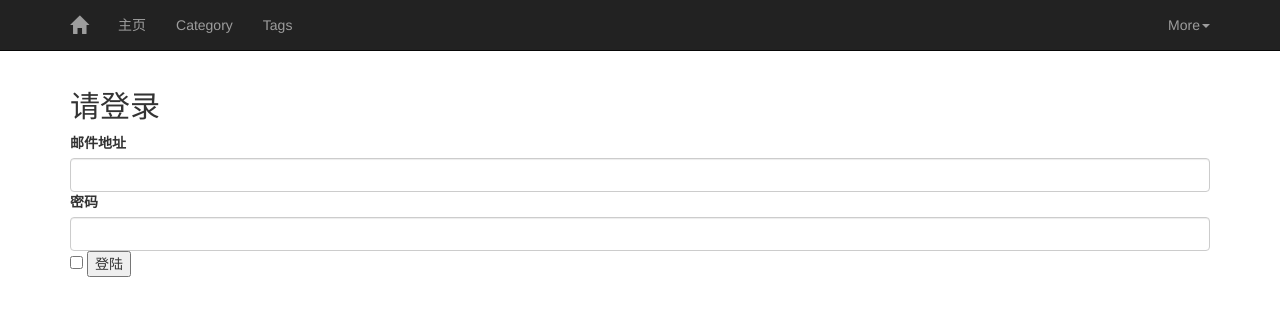
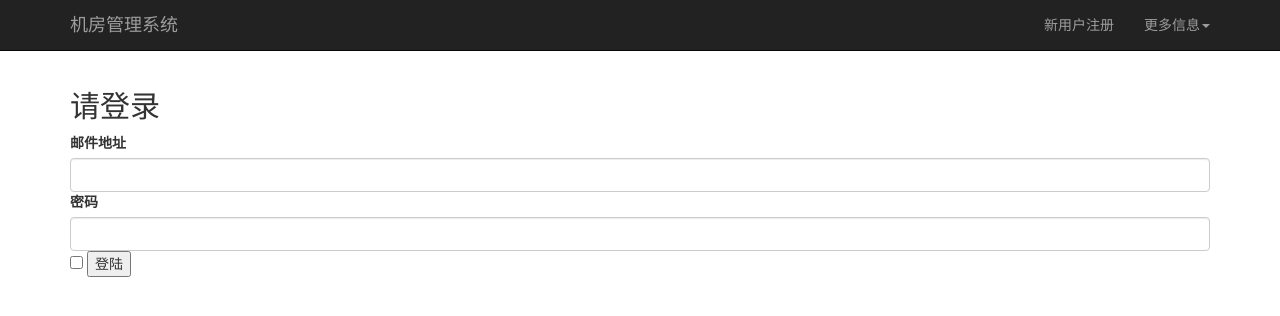
Before and after one commit to mapan1984/crms, a Flask app: page / in a window 1280 px wide. Shown: the top 316 px of the page. Run offline with Flask 2, Linux system fonts and the light colour scheme; some libraries are stand-ins or nearby versions.

Commit message:
在首页增加注册新用户链接

```diff
--- a/app/templates/_includes/nav.html
+++ b/app/templates/_includes/nav.html
@@ -9,29 +9,20 @@
         <span class="icon-bar"></span>
         <span class="icon-bar"></span>
       </button>
-      <a class="navbar-brand" href="/">
-        <span class="glyphicon glyphicon-home" aria-hidden="true"></span>
-      </a>
+      <a class="navbar-brand" href="/">机房管理系统</a>
     </div><!-- navbar-header -->
-    <div class="collapse navbar-collapse" id="bs-example-navbar-collapse-1">
-      <ul class="nav navbar-nav">
-        <li><a href="/">主页</a></li>
-        <li><a href="/category">Category</a></li>
-        <li><a href="/tags">Tags</a></li>
-      </ul>
-      <ul class="nav navbar-nav navbar-right">
-        <li class="dropdown">
-        <a href="#" class="dropdown-toggle" data-toggle="dropdown"
-          role="button" aria-haspopup="true" aria-expanded="false">
-          More<span class="caret"></span>
-        </a>
+    <ul class="nav navbar-nav navbar-right">
+      <li><a href="#">新用户注册</a></li>
+      <li class="dropdown">
+        <a href="#" class="dropdown-toggle" data-toggle="dropdown" role="button" aria-haspopup="true" aria-expanded="false">更多信息<span class="caret"></span></a>
         <ul class="dropdown-menu">
-          <li><a href="/allposts">More</a></li>
+          <li><a href="#">Action</a></li>
+          <li><a href="#">Another action</a></li>
+          <li><a href="#">Something else here</a></li>
           <li role="separator" class="divider"></li>
-          <li><a href="/about">About</a></li>
+          <li><a href="#">Separated link</a></li>
         </ul>
-        </li>
-      </ul>
-    </div><!-- navbar-collapse -->
+      </li>
+    </ul>
   </div><!--container -->
 </nav><!-- navbar -->
--- a/app/templates/manage/manage.html
+++ b/app/templates/manage/manage.html
@@ -15,15 +15,13 @@
         <span class="icon-bar"></span>
         <span class="icon-bar"></span>
       </button>
-      <a class="navbar-brand" href="#">计算机管理系统</a>
+      <a class="navbar-brand" href="/">机房管理系统</a>
     </div>
     <div class="navbar-collapse collapse" id="navbar">
       <ul class="nav navbar-nav navbar-right">
         <li><a href="#">settings</a></li>
         <li><a href="#">profile</a></li>
         <li><a href="#">help</a></li>
-      </ul>
-      <ul class="nav navbar-nav navbar-right">
         <li><a href="{{ url_for('manage.logout') }}">Sign Out</a></li>
       </ul>
       <form class="navbar-form navbar-right">
```
